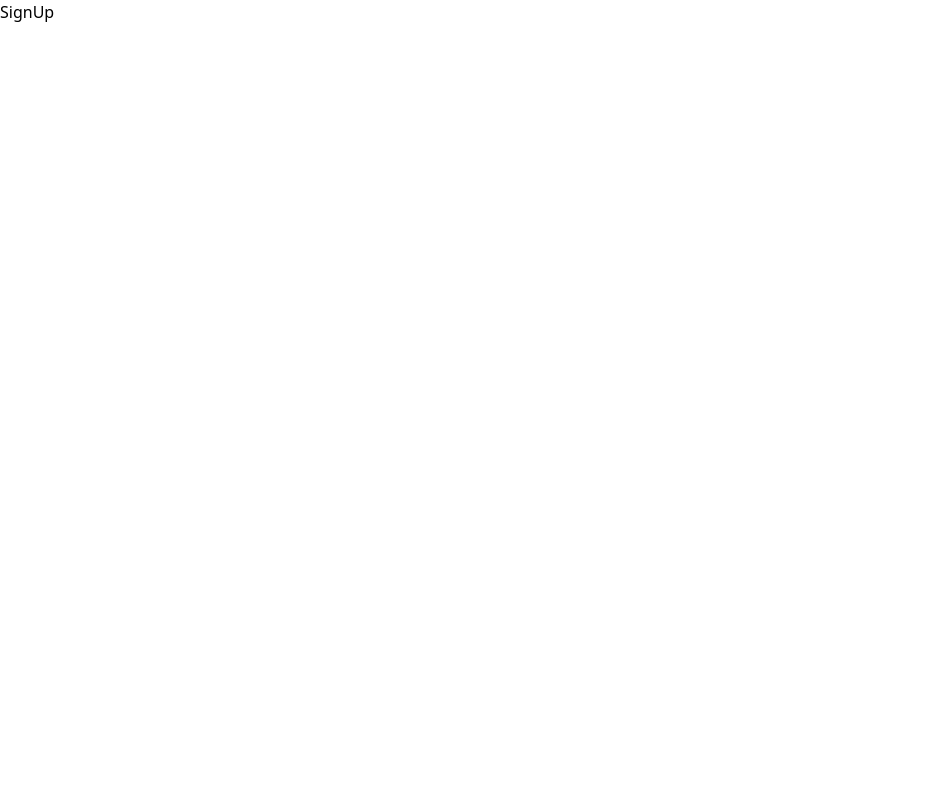
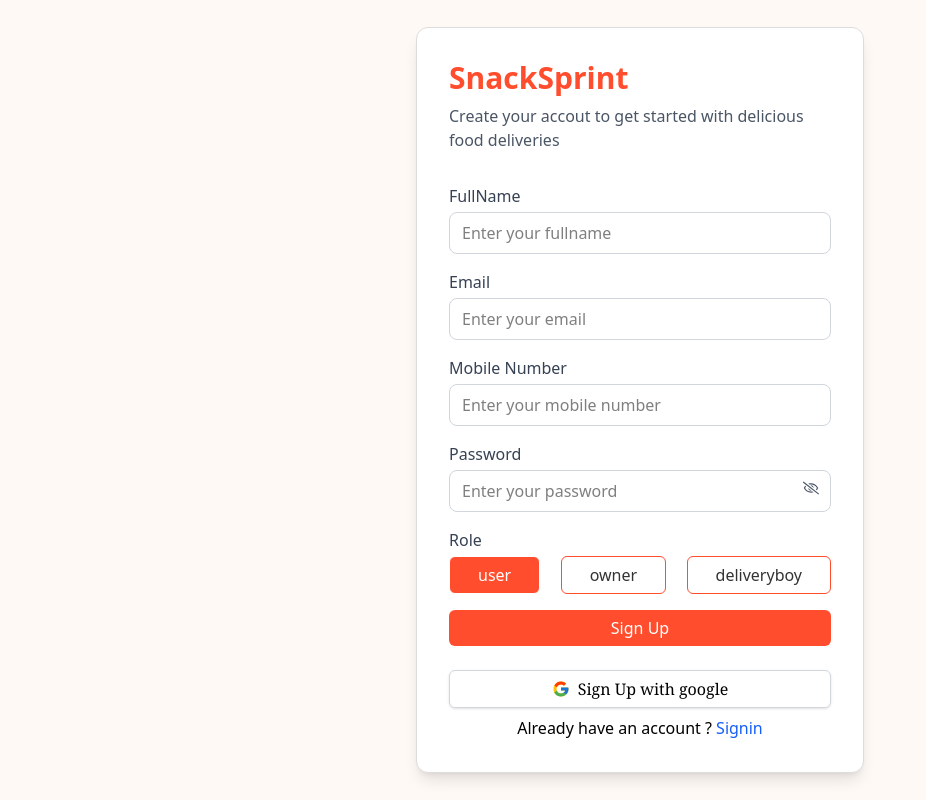
Before and after one commit to surajkr20/FoodDeliveryApp-SnackSprint, a React (Vite) app in the folder Frontend/: page /signup in a window 1280 px wide. Shown: the whole page, without its empty margins (0-926 px from the left). Built offline with nearby package versions, Linux system fonts and the light colour scheme.

Commit message:
sinup and signin page done with backend api's integration

```diff
--- a/Frontend/package.json
+++ b/Frontend/package.json
@@ -11,6 +11,7 @@
   },
   "dependencies": {
     "@tailwindcss/vite": "^4.1.17",
+    "axios": "^1.13.2",
     "react": "^19.2.0",
     "react-dom": "^19.2.0",
     "react-icons": "^5.5.0",
--- a/Frontend/src/pages/SignIn.jsx
+++ b/Frontend/src/pages/SignIn.jsx
@@ -1,9 +1,130 @@
-import React from 'react'
+import React, { useState } from "react";
+import { FaRegEye } from "react-icons/fa";
+import { FaRegEyeSlash } from "react-icons/fa";
+import { FcGoogle } from "react-icons/fc";
+import { Link } from "react-router-dom";
+import axios from "axios";
 
 const SignIn = () => {
+  const primaryColor = "#ff4d2d";
+  const hoverColor = "#e64323";
+  const bgColor = "#fff9f6";
+  const borderColor = "#ddd";
+
+  const [showPassword, setShowPassword] = useState(false);
+  const [password, setPassword] = useState("");
+  const [email, setEmail] = useState("");
+
+  const serverUrl = "http://localhost:3000";
+  const handleSignIn = async () => {
+    try {
+      const result = await axios.post(
+        `${serverUrl}/api/auth/signin`,
+        { email, password },
+        {
+          withCredentials: true,
+        }
+      );
+      console.log("result data from signin: ", result);
+      // reset input fields
+      setEmail("");
+      setPassword("");
+    } catch (error) {
+      console.log("signup error from fetching signup api", error);
+    }
+  };
+
   return (
-    <div>SignIn</div>
-  )
-}
+    <div
+      className="min-h-screen w-full flex items-center justify-center p-4"
+      style={{ backgroundColor: bgColor }}
+    >
+      <div
+        className={`bg-white rounded-xl shadow-lg w-full max-w-md p-8 border`}
+        style={{ border: `1px solid ${borderColor}` }}
+      >
+        <h1
+          className={`text-3xl font-bold mb-2`}
+          style={{ color: primaryColor }}
+        >
+          SnackSprint
+        </h1>
+        <p className="text-gray-600 mb-8">
+          Create your accout to get started with delicious food deliveries
+        </p>
 
-export default SignIn
+        {/* Email */}
+        <div className="mb-4">
+          <label
+            htmlFor="email"
+            className="block text-gray-700 font-medium mb-1"
+          >
+            Email
+          </label>
+          <input
+            type="text"
+            required
+            value={email}
+            className="w-full rounded-lg border border-gray-300 px-3 py-2 focus:outline-none focus:border-orange-500"
+            placeholder="Enter your email"
+            onChange={(e) => setEmail(e.target.value)}
+          />
+        </div>
+
+        {/* Password */}
+        <div className="mb-4">
+          <label
+            htmlFor="password"
+            className="block text-gray-700 font-medium mb-1"
+          >
+            Password
+          </label>
+          <div className="relative">
+            <input
+              type={showPassword ? "text" : "password"}
+              required
+              value={password}
+              className="w-full rounded-lg border border-gray-300 px-3 py-2 focus:outline-none focus:border-orange-500"
+              placeholder="Enter your password"
+              onChange={(e) => setPassword(e.target.value)}
+            />
+            <button
+              onClick={() => setShowPassword((prev) => !prev)}
+              className="absolute right-3 top-2.5 text-gray-600 cursor-pointer"
+            >
+              {showPassword ? <FaRegEye /> : <FaRegEyeSlash />}
+            </button>
+          </div>
+        </div>
+
+        <div className={`text-right font-medium text-[#ff4d2d] mb-2 cursor-pointer`}>
+          Forget password
+        </div>
+
+        <button
+          className={`mb-4 w-full rounded-md py-1.5 hover:bg-[#e64323] bg-[#ff4d2d] text-white font-medium cursor-pointer`}
+          onClick={handleSignIn}
+        >
+          Sign in
+        </button>
+
+        <button
+          className={`mt-2 w-full rounded-md cursor-pointer flex items-center justify-center gap-2 border
+            py-1.5 border-gray-300 shadow transition duration-200 hover:bg-gray-200 font-serif`}
+        >
+          <FcGoogle size={18} />
+          <span>Sign In with google</span>
+        </button>
+
+        <p className="mt-2 text-center">
+          want to create new account ?{" "}
+          <Link to={"/signup"}>
+            <span className="text-blue-600">Signup Now</span>
+          </Link>
+        </p>
+      </div>
+    </div>
+  );
+};
+
+export default SignIn;
--- a/Frontend/src/pages/SignUp.jsx
+++ b/Frontend/src/pages/SignUp.jsx
@@ -1,10 +1,186 @@
-
-import React from 'react'
+import React, { useState } from "react";
+import { FaRegEye } from "react-icons/fa";
+import { FaRegEyeSlash } from "react-icons/fa";
+import { FcGoogle } from "react-icons/fc";
+import { Link } from "react-router-dom";
+import axios from "axios";
 
 const SignUp = () => {
+  const primaryColor = "#ff4d2d";
+  const hoverColor = "#e64323";
+  const bgColor = "#fff9f6";
+  const borderColor = "#ddd";
+
+  const [showPassword, setShowPassword] = useState(false);
+  const [role, setRole] = useState("user");
+
+  const [fullname, setFullname] = useState("");
+  const [password, setPassword] = useState("");
+  const [email, setEmail] = useState("");
+  const [mobile, setMobile] = useState("");
+
+  const serverUrl = "http://localhost:3000";
+  const handleSignup = async () => {
+    try {
+      const result = await axios.post(
+        `${serverUrl}/api/auth/signup`,
+        { fullname, email, password, mobile, role },
+        {
+          withCredentials: true,
+        }
+      );
+      console.log("result data from signup: ", result);
+      // reset input fields
+      setFullname("");
+      setEmail("");
+      setPassword("");
+      setMobile("");
+      setRole("");
+    } catch (error) {
+      console.log("signup error from fetching signup api", error);
+    }
+  };
+
   return (
-    <div>SignUp</div>
-  )
-}
+    <div
+      className="min-h-screen w-full flex items-center justify-center p-4"
+      style={{ backgroundColor: bgColor }}
+    >
+      <div
+        className={`bg-white rounded-xl shadow-lg w-full max-w-md p-8 border`}
+        style={{ border: `1px solid ${borderColor}` }}
+      >
+        <h1
+          className={`text-3xl font-bold mb-2`}
+          style={{ color: primaryColor }}
+        >
+          SnackSprint
+        </h1>
+        <p className="text-gray-600 mb-8">
+          Create your accout to get started with delicious food deliveries
+        </p>
 
-export default SignUp
+        {/* Full Name */}
+        <div className="mb-4">
+          <label
+            htmlFor="fullName"
+            className="block text-gray-700 font-medium mb-1"
+          >
+            FullName
+          </label>
+          <input
+            type="text"
+            value={fullname} required
+            className="w-full rounded-lg border border-gray-300 px-3 py-2 focus:outline-none focus:border-orange-500"
+            placeholder="Enter your fullname"
+            onChange={(e) => {
+              setFullname(e.target.value);
+            }}
+          />
+        </div>
+        {/* Email */}
+        <div className="mb-4">
+          <label
+            htmlFor="email"
+            className="block text-gray-700 font-medium mb-1"
+          >
+            Email
+          </label>
+          <input
+            type="text" required
+            value={email}
+            className="w-full rounded-lg border border-gray-300 px-3 py-2 focus:outline-none focus:border-orange-500"
+            placeholder="Enter your email"
+            onChange={(e) => setEmail(e.target.value)}
+          />
+        </div>
+        {/* Mobile */}
+        <div className="mb-4">
+          <label
+            htmlFor="mobile"
+            className="block text-gray-700 font-medium mb-1"
+          >
+            Mobile Number
+          </label>
+          <input
+            type="text" required
+            value={mobile}
+            className="w-full rounded-lg border border-gray-300 px-3 py-2 focus:outline-none focus:border-orange-500"
+            placeholder="Enter your mobile number"
+            onChange={(e) => setMobile(e.target.value)}
+          />
+        </div>
+        {/* Password */}
+        <div className="mb-4">
+          <label
+            htmlFor="password"
+            className="block text-gray-700 font-medium mb-1"
+          >
+            Password
+          </label>
+          <div className="relative">
+            <input
+              type={showPassword ? "text" : "password"} required
+              value={password}
+              className="w-full rounded-lg border border-gray-300 px-3 py-2 focus:outline-none focus:border-orange-500"
+              placeholder="Enter your password"
+              onChange={(e) => setPassword(e.target.value)}
+            />
+            <button
+              onClick={() => setShowPassword((prev) => !prev)}
+              className="absolute right-3 top-2.5 text-gray-600 cursor-pointer"
+            >
+              {showPassword ? <FaRegEye /> : <FaRegEyeSlash />}
+            </button>
+          </div>
+        </div>
+        {/* Role */}
+        <div className="mb-4">
+          <label
+            htmlFor="role"
+            className="block text-gray-700 font-medium mb-1"
+          >
+            Role
+          </label>
+          <div className="flex items-center justify-between gap-4 w-full">
+            {["user", "owner", "deliveryboy"].map((r) => (
+              <button
+                key={r}
+                className="px-7 border rounded-md py-1.5 cursor-pointer text-center font-medium transition-colors"
+                onClick={() => setRole(r)}
+                style={
+                  role == r
+                    ? { backgroundColor: primaryColor, color: "white" }
+                    : { border: `1px solid ${primaryColor}`, color: "#333" }
+                }
+              >
+                {r}
+              </button>
+            ))}
+          </div>
+        </div>
+        <button
+          className={`mb-4 w-full rounded-md py-1.5 hover:bg-[#e64323] bg-[#ff4d2d] text-white font-medium cursor-pointer`}
+          onClick={handleSignup}
+        >
+          Sign Up
+        </button>
+        <button
+          className={`mt-2 w-full rounded-md cursor-pointer flex items-center justify-center gap-2 border
+            py-1.5 border-gray-300 shadow transition duration-200 hover:bg-gray-200 font-serif`}
+        >
+          <FcGoogle size={18} />
+          <span>Sign Up with google</span>
+        </button>
+        <p className="mt-2 text-center">
+          Already have an account ?{" "}
+          <Link to={"/signin"}>
+            <span className="text-blue-600">Signin</span>
+          </Link>
+        </p>
+      </div>
+    </div>
+  );
+};
+
+export default SignUp;
```
Also changed, not shown: 1 other file (tests, documents, lock files or other folders).
